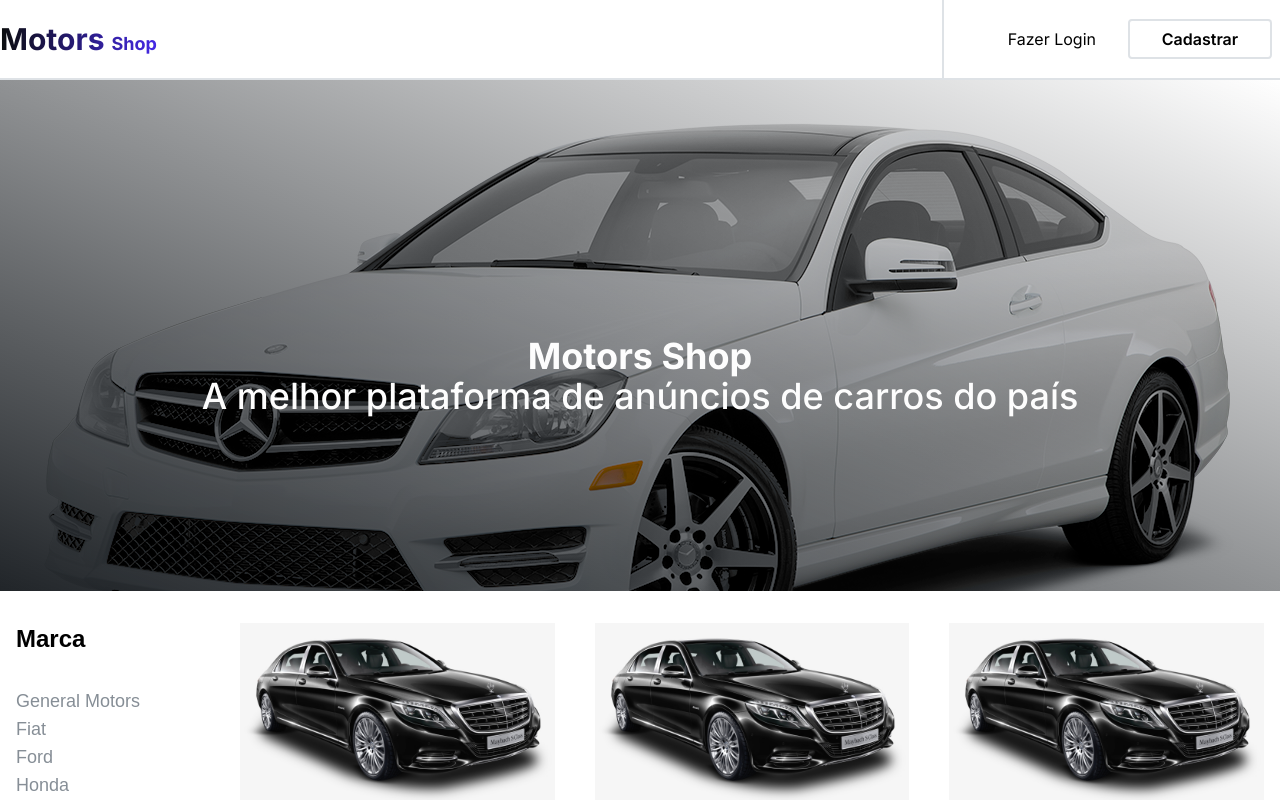
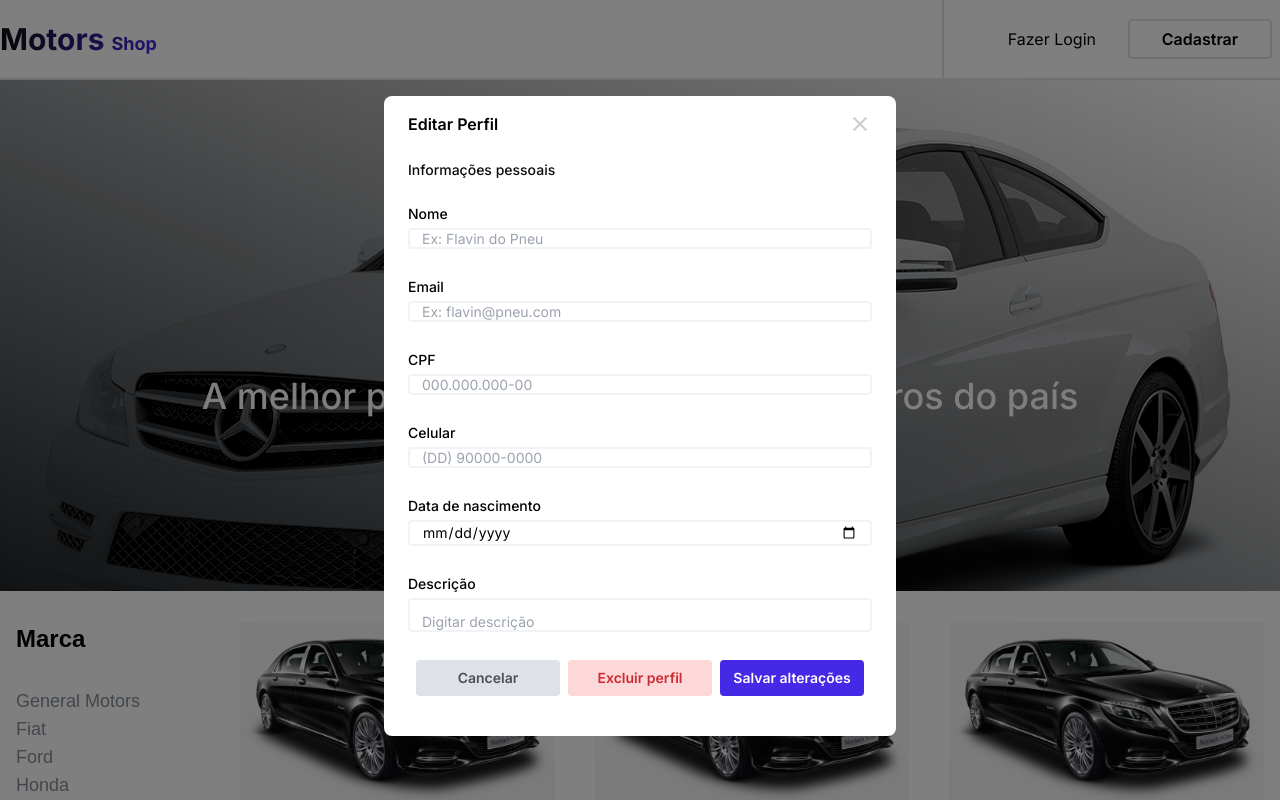
Before and after one commit to ProjectFullstackG18/motorsshop-frontend, a Next.js app: page / in a window 1280 px wide. Shown: the top 800 px of the page. Built offline with nearby package versions, Linux system fonts and the light colour scheme.

Commit message:
feat : add visual task for edit user and delete user in modals

```diff
--- a/src/components/input/input.tsx
+++ b/src/components/input/input.tsx
@@ -9,6 +9,8 @@ interface IInputProps {
   disable?: boolean;
   value?: string;
   defaultValue?: string;
+  classInput?: string;
+  classLabel?: string;
 }
 
 export const Input = ({
@@ -20,17 +22,34 @@ export const Input = ({
   disable,
   value,
   defaultValue,
+  classLabel,
+  classInput,
 }: IInputProps) => {
   return (
     <>
       {labelName && labelText ? (
         <>
-          <label className="-mb-6 text-sm font-medium" htmlFor={labelName}>
+          <label
+            className={["-mb-6", "text-sm", "font-medium", classLabel].join(
+              " "
+            )}
+            htmlFor={labelName}
+          >
             {labelText}
           </label>
 
           <input
-            className="rounded px-3 h-12 border-2 border-grey8 bg-grey11 text-sm outline-grey3"
+            className={[
+              "rounded",
+              "px-3",
+              "h-12",
+              "border-2",
+              "border-grey8",
+              "bg-grey11",
+              "text-sm",
+              "outline-grey3",
+              classInput,
+            ].join(" ")}
             disabled={disable}
             required
             placeholder={placeholder}
@@ -42,6 +61,10 @@ export const Input = ({
           />
         </>
       ) : (
+        <>
+          <label className="-mb-6 text-sm font-medium" htmlFor={labelName}>
+            {labelText}
+          </label>
           <input
             className="rounded px-3 h-12 border-2 border-grey8 bg-grey11 text-sm outline-grey3"
             disabled={disable}
@@ -51,6 +74,7 @@ export const Input = ({
             type={type}
             {...register}
           />
+        </>
       )}
     </>
   );
--- /dev/null
+++ b/src/components/modalEditUser/index.tsx
@@ -0,0 +1,226 @@
+/* eslint-disable @next/next/no-img-element */
+import { Button } from "@/components/button/button";
+import { Footer } from "@/components/footer/footer";
+import { Header } from "@/components/header/header";
+import { Input } from "@/components/input/input";
+import { Textarea } from "@/components/textarea";
+import { useState } from "react";
+import { useForm } from "react-hook-form";
+import { yupResolver } from "@hookform/resolvers/yup";
+import * as yup from "yup";
+import { api } from "@/services/api";
+import { ModalM } from "@/components/modal/modal";
+import { useRouter } from "next/router";
+
+const ModalEditUser: React.FC = () => {
+  const [modalEditSuccess, setModalEditSuccess] = useState(true);
+  const [modalDeleteSuccess, setModalDeleteSuccess] = useState(false);
+  const route = useRouter();
+
+  const registerSchena = yup.object().shape({
+    name: yup
+      .string()
+      .required("Informe seu nome")
+      .min(8, "Insira pelo menos um nome e um sobrenome")
+      .max(
+        60,
+        "O nome é limitado a 60 caracteres, por favor abrevie ou remova algum sobrenome."
+      ),
+    email: yup
+      .string()
+      .required("Informe seu email")
+      .email("Email invalido")
+      .max(30, "Limite de 30 caracteres para email"),
+    cpf: yup
+      .string()
+      .required("Informe seu CPF")
+      .length(11, "CPF deve conter exatamente 11 digitos"),
+    phone: yup
+      .string()
+      .required("Informe seu celular")
+      .length(11, "Celular deve conter exatamente 11 digitos"),
+    birthdate: yup
+      .string()
+      .required("Informe sua data de nascimento")
+      .length(
+        10,
+        "Sua data de nascimento deve conter exatamente 6 digitos no formado DDMMAA"
+      ),
+    complement: yup.string(),
+  });
+
+  const {
+    register,
+    handleSubmit,
+    formState: { errors, isDirty, isValid },
+  } = useForm<any>({
+    mode: "onBlur",
+    resolver: yupResolver(registerSchena),
+  });
+
+  const handleEditUser = async (data: any) => {
+    try {
+      const { data: apiData } = await api.post("users", data);
+      setModalEditSuccess(false);
+    } catch (e: any) {
+      console.log(e.response);
+    }
+  };
+  const modalDeleteOpen = () => {
+    setModalEditSuccess(false);
+    setModalDeleteSuccess(true);
+  };
+  const handleDeleteUser = async () => {
+    try {
+      const { data: apiData } = await api.delete("users");
+      setModalDeleteSuccess(false);
+      route.push("/login");
+    } catch (e: any) {
+      console.log(e.response);
+    }
+  };
+
+  return (
+    <div className="bg-grey8 w-screen">
+      <ModalM
+        isOpen={modalEditSuccess}
+        setIsOpen={setModalEditSuccess}
+        titleModal="Editar Perfil"
+        className="max-w-[94vw] bg-grey10"
+      >
+        <h2 className="text-sm font-medium text-grey0">Informações pessoais</h2>
+        <form
+          onSubmit={handleSubmit(handleEditUser)}
+          className="w-auto flex rounded flex-col min-h-1 gap-7"
+        >
+          <Input
+            labelName="Nome"
+            placeholder="Ex: Flavin do Pneu"
+            labelText="Nome"
+            type="text"
+            register={register("name")}
+            classInput=""
+          />
+          {errors?.name && (
+            <span className="text-brand1 text-xs -mt-6">
+              {String(errors.name.message)}
+            </span>
+          )}
+
+          <Input
+            labelName="Email"
+            placeholder="Ex: flavin@pneu.com"
+            labelText="Email"
+            type="email"
+            register={register("email")}
+          />
+          {errors?.email && (
+            <span className="text-brand1 text-xs -mt-6">
+              {String(errors.email.message)}
+            </span>
+          )}
+          <Input
+            labelName="CPF"
+            placeholder="000.000.000-00"
+            labelText="CPF"
+            type="number"
+            register={register("cpf")}
+          />
+          {errors?.cpf && (
+            <span className="text-brand1 text-xs -mt-6">
+              {String(errors.cpf.message)}
+            </span>
+          )}
+          <Input
+            labelName="Celular"
+            placeholder="(DD) 90000-0000"
+            labelText="Celular"
+            type="number"
+            register={register("phone")}
+          />
+          {errors?.phone && (
+            <span className="text-brand1 text-xs -mt-6">
+              {String(errors.phone.message)}
+            </span>
+          )}
+          <Input
+            labelName="nascimento"
+            placeholder="00/00/0000"
+            labelText="Data de nascimento"
+            type="date"
+            register={register("birthdate")}
+          />
+          {errors?.birthdate && (
+            <span className="text-brand1 text-xs -mt-6">
+              {String(errors.birthdate.message)}
+            </span>
+          )}
+          <Textarea
+            labelName="descricao"
+            labelText="Descrição"
+            placeholder="Digitar descrição"
+            register={register("description")}
+          />
+          {errors?.description && (
+            <span className="text-brand1 text-xs -mt-6">
+              {String(errors.description.message)}
+            </span>
+          )}
+          <div className="flex space-x-2 flex-wrap justify-center  sm:flex-wrap md:flex-nowrap lg:flex-wrap xl:flex-nowrap">
+            <div className="flex gap-2">
+              <Button
+                type="button"
+                callback={() => setModalEditSuccess(false)}
+                text="Cancelar"
+                className="p-2 text-center w-36  font-semibold text-sm rounded bg-grey6 text-grey2"
+              />
+              <Button
+                type="button"
+                text="Excluir perfil"
+                callback={() => modalDeleteOpen()}
+                className="p-2 text-center w-36  font-semibold text-sm rounded bg-alert2 text-alert1"
+              />
+            </div>
+            <Button
+              type="submit"
+              text="Salvar alterações"
+              className="p-2 text-center w-36 mt-3  sm:mt-0 md:mt-0 lg:mt-0 xl:mt-0 font-semibold text-sm rounded bg-brand1 text-grey10"
+              disable={!isDirty || !isValid}
+            />
+          </div>
+        </form>
+      </ModalM>
+      <ModalM
+        isOpen={modalDeleteSuccess}
+        setIsOpen={setModalDeleteSuccess}
+        titleModal="Excluir usuario"
+        className="max-w-[94vw] bg-grey10"
+      >
+        <h2 className="font-semibold text-grey0 font-lexend text-base">
+          Tem certeza que deseja remover seu usuario ?
+        </h2>
+
+        <p>
+          Essa ação não pode ser desfeita. Isso excluirá permanentemente sua
+          conta e removerá seus dados de nossos servidores.
+        </p>
+        <div className="flex justify-end gap-x-2.5">
+          <Button
+            type="button"
+            text="Cancelar"
+            callback={() => setModalDeleteSuccess(false)}
+            className="p-2 text-center w-32 font-semibold text-sm rounded bg-grey6 text-grey2 "
+          />
+          <Button
+            type="submit"
+            text="Sim, excluir usuario"
+            callback={() => handleDeleteUser()}
+            className="p-2 text-center w-40 font-semibold text-sm rounded bg-alert2 text-alert1"
+          />
+        </div>
+      </ModalM>
+    </div>
+  );
+};
+
+export default ModalEditUser;
--- a/src/pages/index.tsx
+++ b/src/pages/index.tsx
@@ -7,12 +7,14 @@ import { CardProduct } from "@/components/cards/productCard";
 import { Gallery } from "@/components/gallery/gallery";
 import { DashboardCover } from "@/components/cover/coverHomepage";
 import { AsideFilter } from "@/components/asideFilter";
+import ModalEditUser from "@/components/modalEditUser";
 
 const inter = Inter({ subsets: ["latin"] });
 
 export default function Home() {
   return (
     <main>
+      <ModalEditUser />
       <Header>
         <Button text="Fazer Login" type="button" />
         <Button
@@ -38,7 +40,7 @@ export default function Home() {
           <CardProduct />
         </Gallery>
       </div>
-      <div className="md:hidden block flex gap-5 flex-col justify-center items-center">
+      <div className="md:hidden flex gap-5 flex-col justify-center items-center">
         <Button
           text="Filtros"
           type="button"
```
Lines whose indentation alone changed are shown as unchanged.
